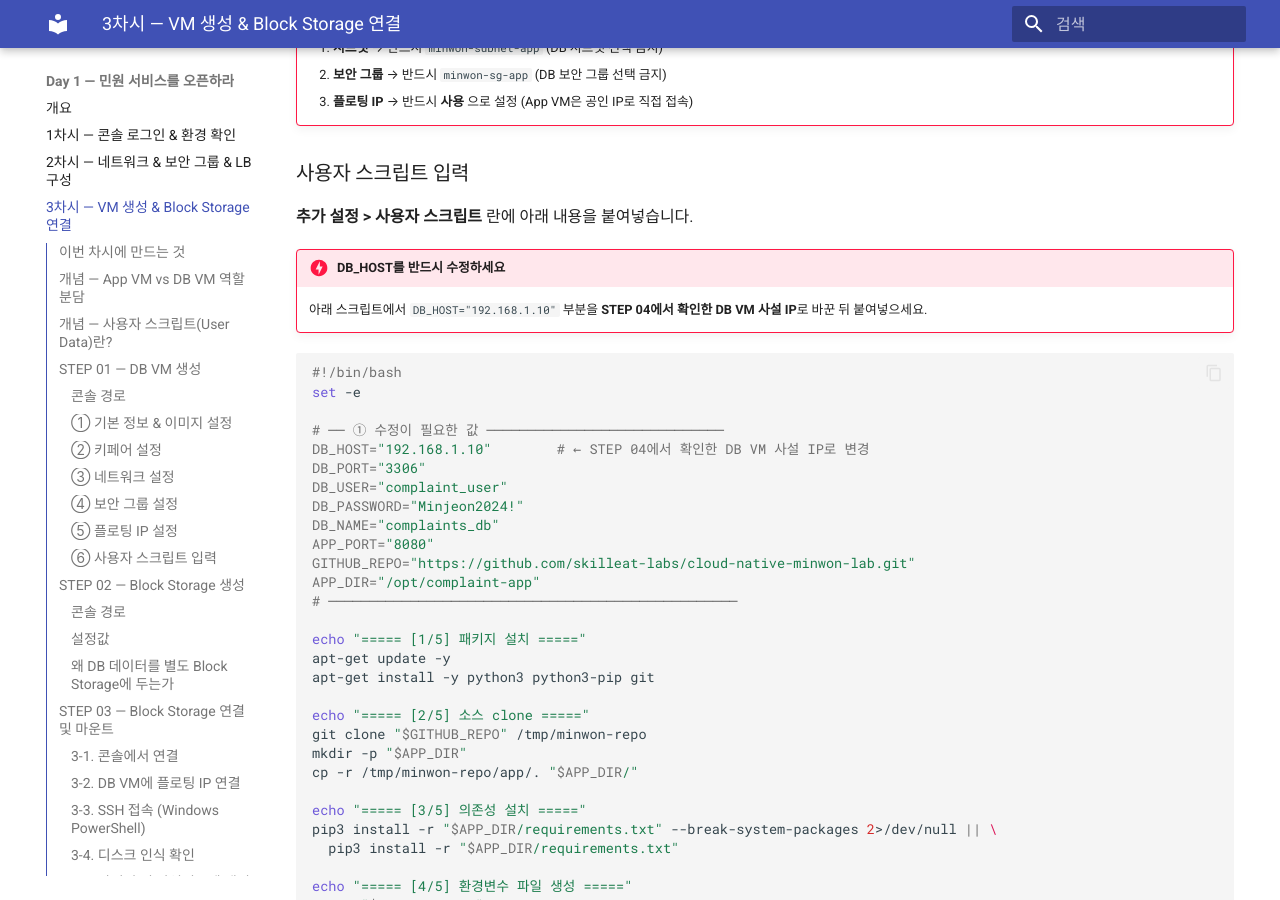
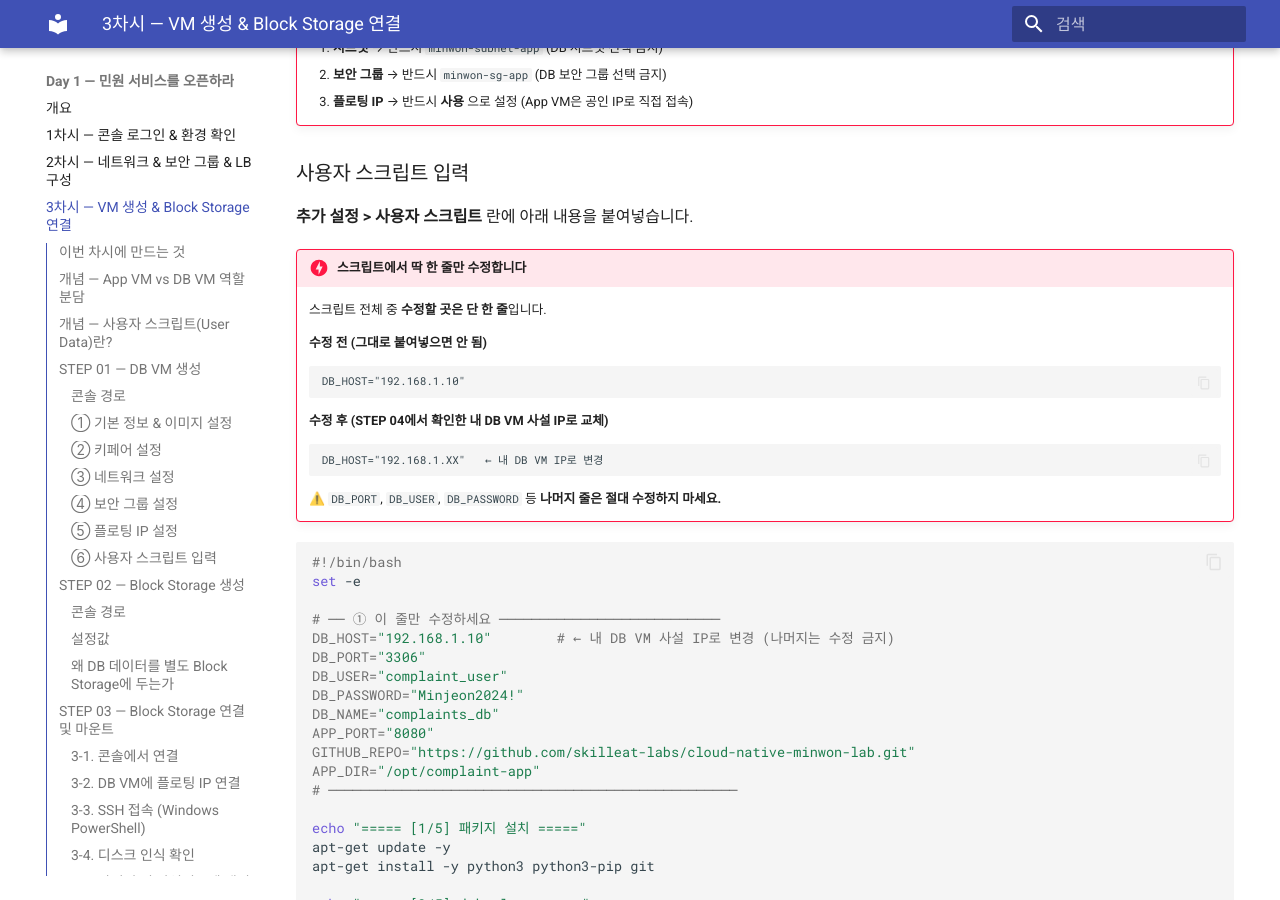
Before and after one commit to skilleat-labs/cloud-native-minwon-lab, an MkDocs documentation site: the page built from docs/day1/session3.md, in a window 1280 px wide and 900 px high, scrolled down 14928 px. Built offline with MkDocs 1.6.1 and Material for MkDocs 9.7.7, drawn with Linux system fonts in a browser that asks for light colours.

Commit message:
day1/session3: 사용자 스크립트 수정 안내 강화 - 수정 전/후 예시 및 주의사항 추가
Co-Authored-By: Claude Sonnet 4.6 <noreply@anthropic.com>

````diff
--- a/docs/day1/session3.md
+++ b/docs/day1/session3.md
@@ -411,16 +411,27 @@ Compute > Instance > 인스턴스 생성
 
 **추가 설정 > 사용자 스크립트** 란에 아래 내용을 붙여넣습니다.
 
-!!! danger "DB_HOST를 반드시 수정하세요"
-    아래 스크립트에서 `DB_HOST="192.168.1.10"` 부분을
-    **STEP 04에서 확인한 DB VM 사설 IP**로 바꾼 뒤 붙여넣으세요.
+!!! danger "스크립트에서 딱 한 줄만 수정합니다"
+    스크립트 전체 중 **수정할 곳은 단 한 줄**입니다.
+
+    **수정 전 (그대로 붙여넣으면 안 됨)**
+    ```
+    DB_HOST="192.168.1.10"
+    ```
+
+    **수정 후 (STEP 04에서 확인한 내 DB VM 사설 IP로 교체)**
+    ```
+    DB_HOST="192.168.1.XX"   ← 내 DB VM IP로 변경
+    ```
+
+    ⚠️ `DB_PORT`, `DB_USER`, `DB_PASSWORD` 등 **나머지 줄은 절대 수정하지 마세요.**
 
 ```bash
 #!/bin/bash
 set -e
 
-# ── ① 수정이 필요한 값 ─────────────────────────────
-DB_HOST="192.168.1.10"        # ← STEP 04에서 확인한 DB VM 사설 IP로 변경
+# ── ① 이 줄만 수정하세요 ───────────────────────────
+DB_HOST="192.168.1.10"        # ← 내 DB VM 사설 IP로 변경 (나머지는 수정 금지)
 DB_PORT="3306"
 DB_USER="complaint_user"
 DB_PASSWORD="Minjeon2024!"
````
